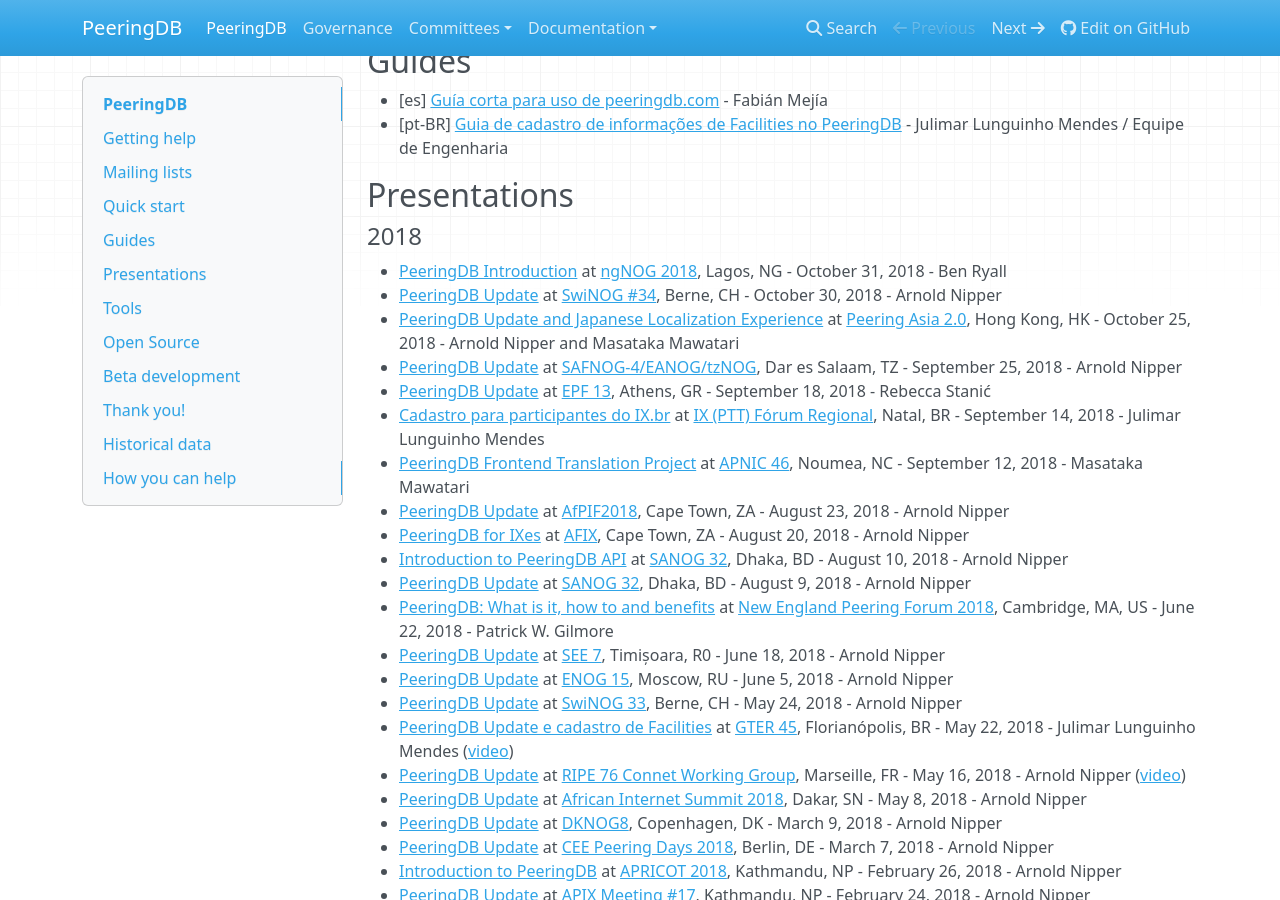
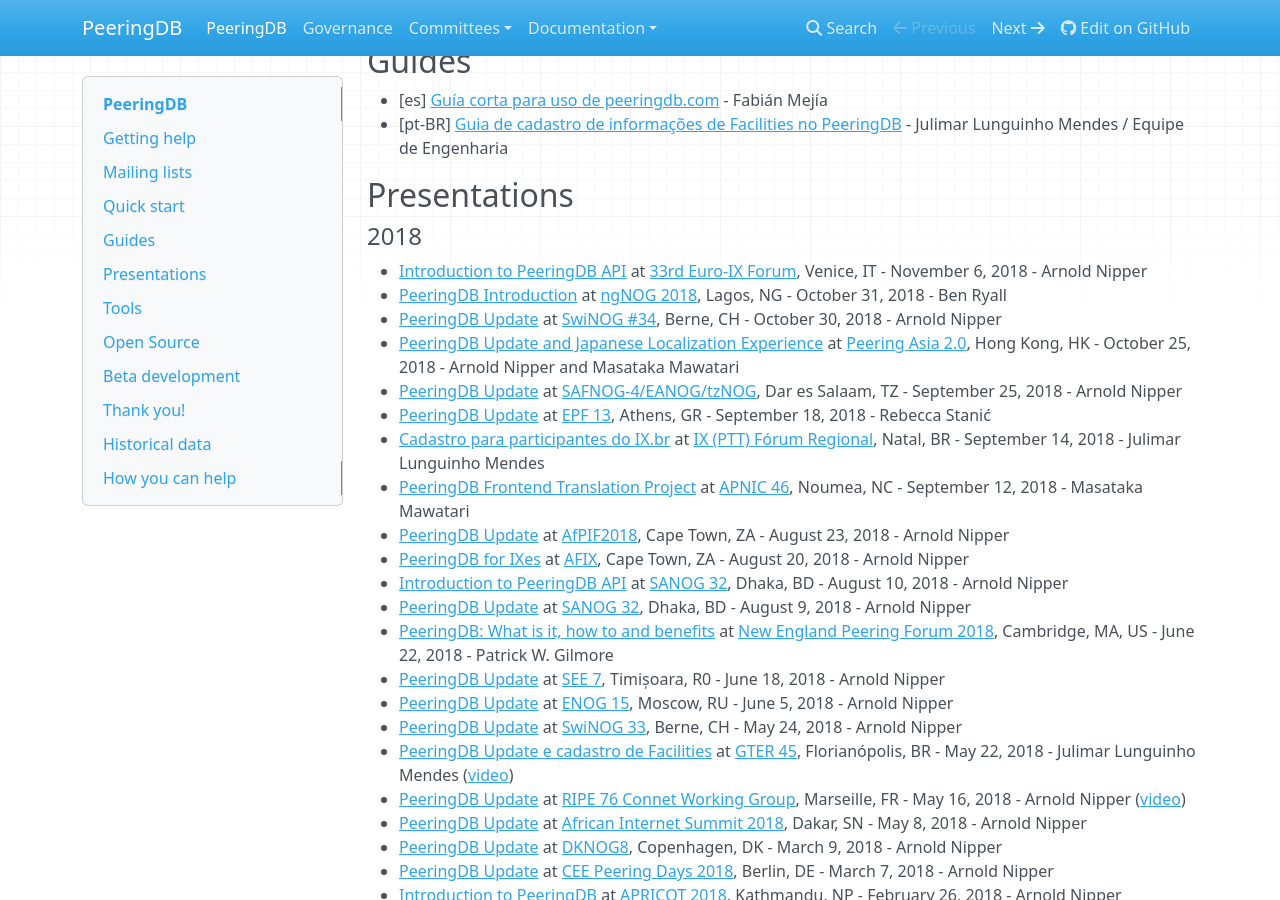
Before and after one commit to peeringdb/docs, an MkDocs documentation site: the page built from docs/index.md, in a window 1280 px wide and 900 px high, scrolled down 1184 px. Built offline with MkDocs 1.6.1, drawn with Linux system fonts in a browser that asks for light colours; nearby versions of some CDN libraries; old or Windows-style settings are respelled for this version of MkDocs.

Commit message:
Added Arnold's 33rd Euro-IX Forum presentation.

```diff
--- a/docs/index.md
+++ b/docs/index.md
@@ -52,6 +52,7 @@
 
 #### 2018
 
+- [Introduction to PeeringDB API](presentation/20181104-EuroIX33-Lightning-Introduction-to-PeeringDB-API-Nipper.pdf) at [33rd Euro-IX Forum](https://www.euro-ix.net/), Venice, IT - November 6, 2018 - Arnold Nipper
 - [PeeringDB Introduction](presentation/20181031-ngNOG-PeeringDB.pdf) at [ngNOG 2018](https://nog.ng/), Lagos, NG - October 31, 2018 - Ben Ryall
 - [PeeringDB Update](presentation/20181030-SwiNOG34-Nipper.pdf) at [SwiNOG #34](https://www.swinog.ch/meetings/swinog34/), Berne, CH - October 30, 2018 - Arnold Nipper
 - [PeeringDB Update and Japanese Localization Experience](presentation/20181025-PeeringAsia20-Nipper.pdf) at [Peering Asia 2.0](https://www.peeringasia.com/), Hong Kong, HK - October 25, 2018 - Arnold Nipper and Masataka Mawatari
```
Also changed, not shown: 1 other file.
